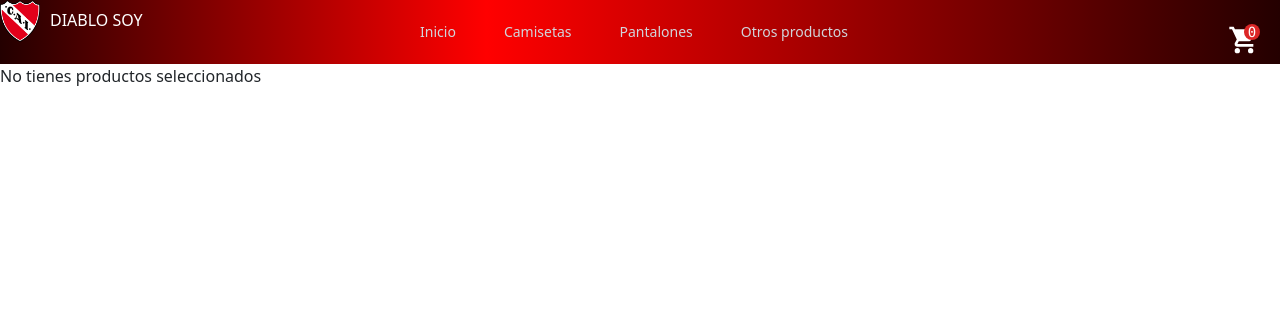
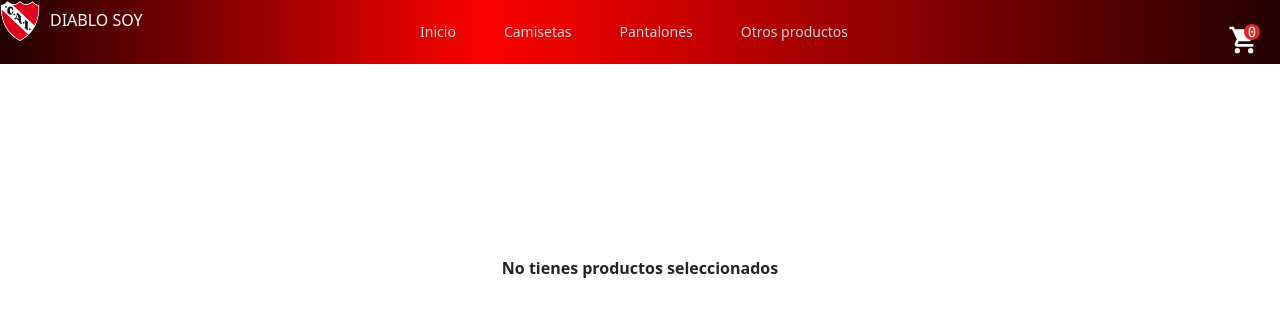
Before and after one commit to fsansotta/ReactJS, a React (Vite) app: page /cart in a window 1280 px wide. Shown: the top 316 px of the page. Built offline with nearby package versions, Linux system fonts and the light colour scheme.

Commit message:
Update Cart.jsx

```diff
--- a/src/components/Cart.jsx
+++ b/src/components/Cart.jsx
@@ -40,9 +40,13 @@ function Cart() {
                     </button>
                 </div>
             </div>)}
-            <p className="totalDetail">TOTAL DE SU COMPRA: $ {calcularTotalCompra()} </p>
-            <button type="button" class="btn btn-danger" onClick={handleClick}>VACIAR CARRITO</button>
+            <section className="totalDetail">
+                <p >TOTAL DE SU COMPRA: $ {calcularTotalCompra()} </p>
+                <div>
+                    <button style={{marginLeft: "5px",marginRight: "5px"}} type="button" class="btn btn-danger" onClick={handleClick}>VACIAR CARRITO</button>
                     <button type="button" class="btn btn-success" onClick={() => navigate("/checkout")}>CONFIRMAR COMPRA</button>
+                </div>
+            </section>
 
         </div>)
     }
@@ -50,7 +54,7 @@ function Cart() {
 
     return (
         <div>
-            <p> No tienes productos seleccionados</p>
+            <p className="carritoVacio"> No tienes productos seleccionados</p>
         </div>
     )
 }
```
Lines whose indentation alone changed are shown as unchanged.
